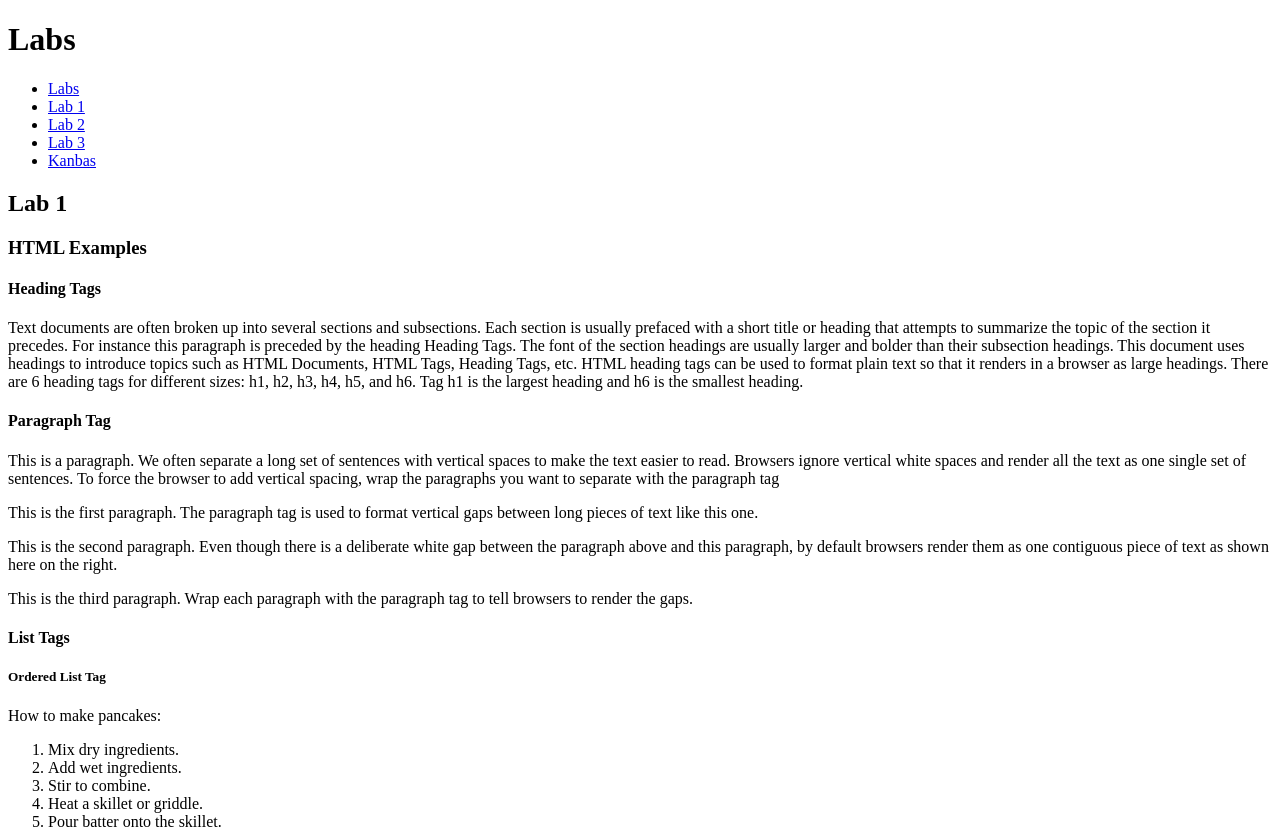
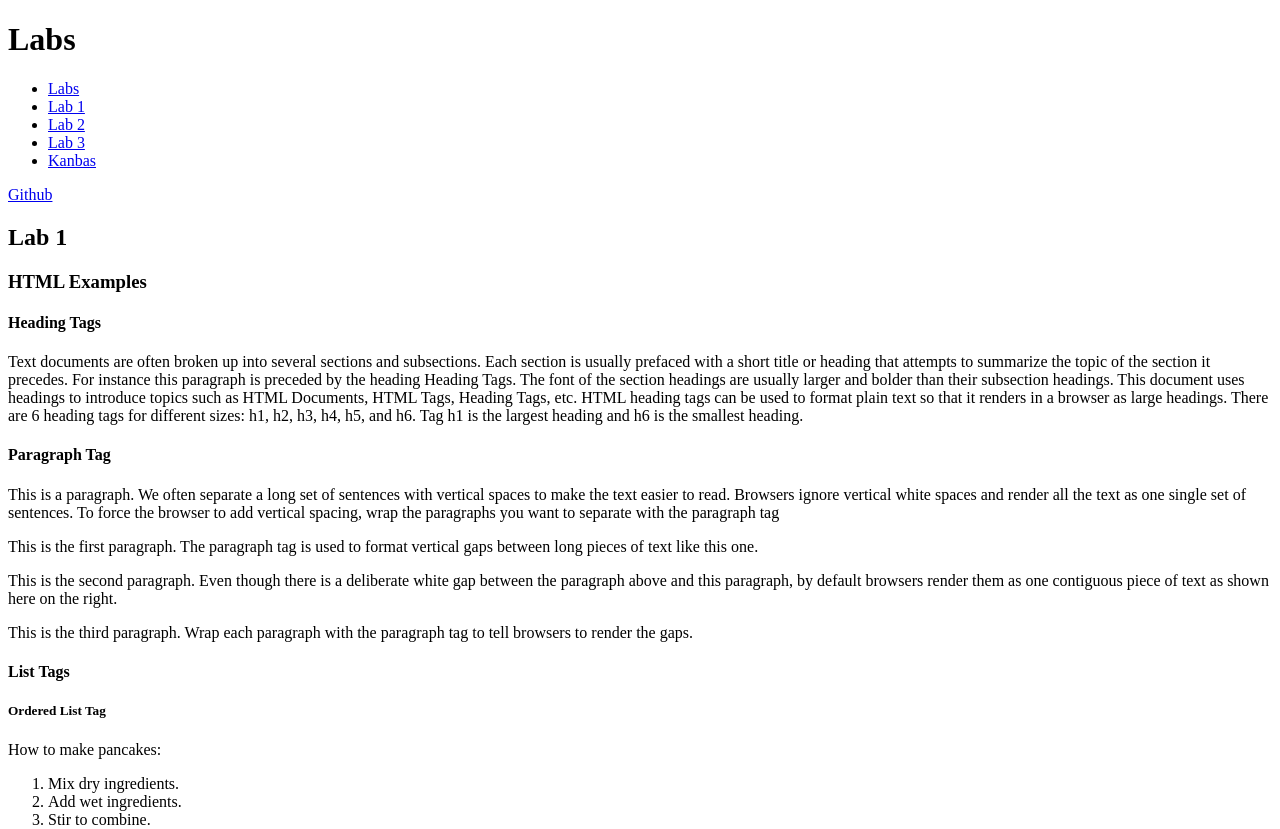
Before and after one commit to learningmachine999/kanbas-react-web-app, a React (Create React App) app: page /#/Labs/Lab1 in a window 1280 px wide. Shown: the top 829 px of the page. Built offline with nearby package versions, Linux system fonts and the light colour scheme.

Commit message:
TOC update

```diff
--- a/src/Labs/TOC.tsx
+++ b/src/Labs/TOC.tsx
@@ -1,6 +1,7 @@
 import { Link } from 'react-router-dom';
 export default function TOC() {
-    return (
+  return (
+    <div>
       <ul>
         <li><Link to="/Labs">Labs</Link></li>
         <li><Link to="/Labs/Lab1">Lab 1</Link></li>
@@ -8,5 +9,9 @@ export default function TOC() {
         <li><Link to="/Labs/Lab3">Lab 3</Link></li>
         <li><Link to="/Kanbas">Kanbas</Link></li>
       </ul>
-    );
-  }
+
+      <a href="https://github.com/weijianhuang21/kanbas-react-web-app/tree/a1"
+        id="wd-github" target="_blank" rel="noopener noreferrer">Github</a>
+    </div>
+  );
+}
```
